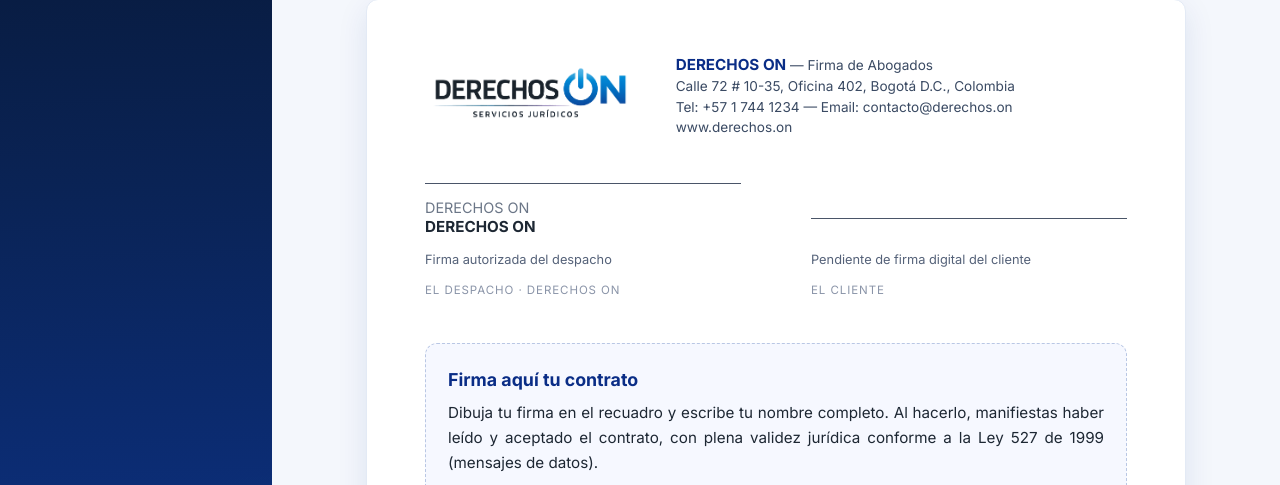
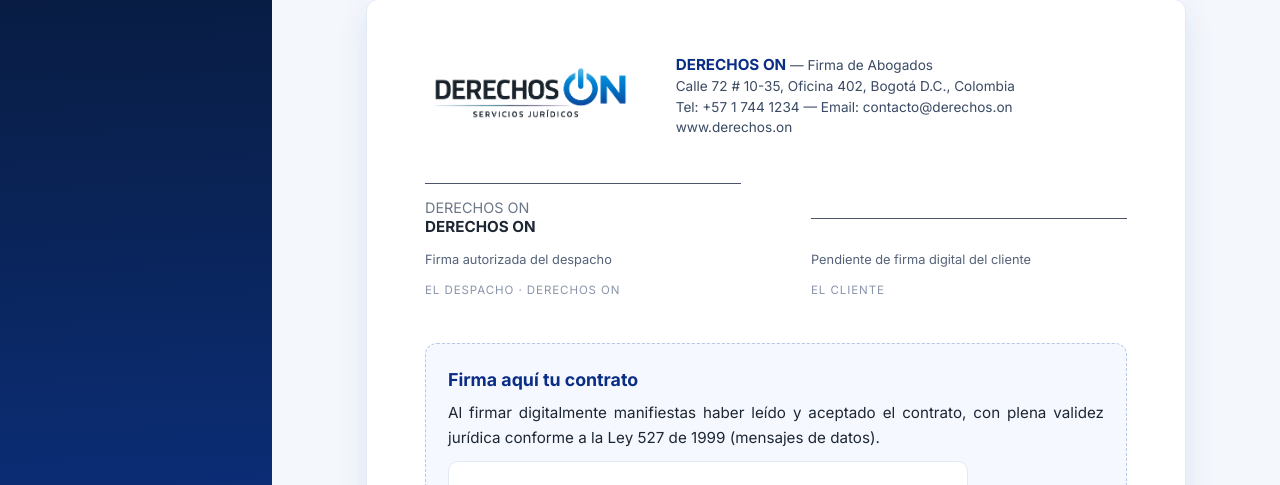
Before and after one commit to DerechosOn/administracion, a Flask app: template templates/cliente/contrato.html in a window 1280 px wide. Shown: the part 183-668 px from the top of the page. Run offline with Flask 3, Linux system fonts and the light colour scheme; the template is opened without the code that fills it, so the values that code supplies are empty; data comes from the database, SQL or seed files in the repository; a map, chart or similar area stays blank.

Commit message:
Elimina instruccion de firma manual en el contrato del cliente

```diff
--- a/templates/cliente/contrato.html
+++ b/templates/cliente/contrato.html
@@ -62,7 +62,7 @@
     {% if not c.firmado_el %}
     <div class="ct-firmar no-print">
       <h3>Firma aquí tu contrato</h3>
-      <p class="sub">Dibuja tu firma en el recuadro y escribe tu nombre completo. Al hacerlo, manifiestas haber leído y aceptado el contrato, con plena validez jurídica conforme a la Ley 527 de 1999 (mensajes de datos).</p>
+      <p class="sub">Al firmar digitalmente manifiestas haber leído y aceptado el contrato, con plena validez jurídica conforme a la Ley 527 de 1999 (mensajes de datos).</p>
       <canvas id="pad-firma" width="520" height="150"></canvas>
       <div class="ct-firmar-ops">
         <button type="button" class="btn btn-outline" id="btn-limpiar">Limpiar firma</button>
```
